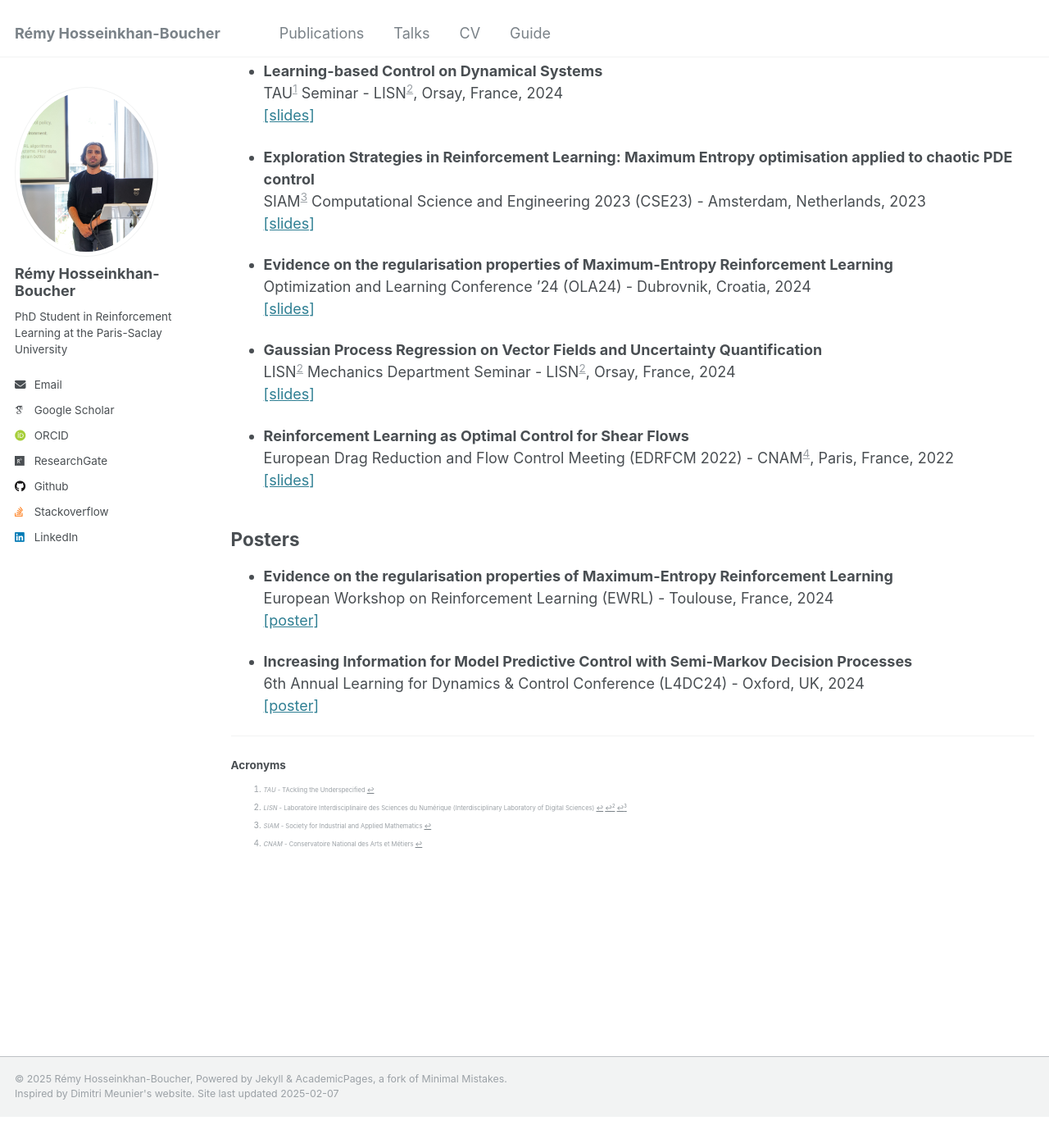
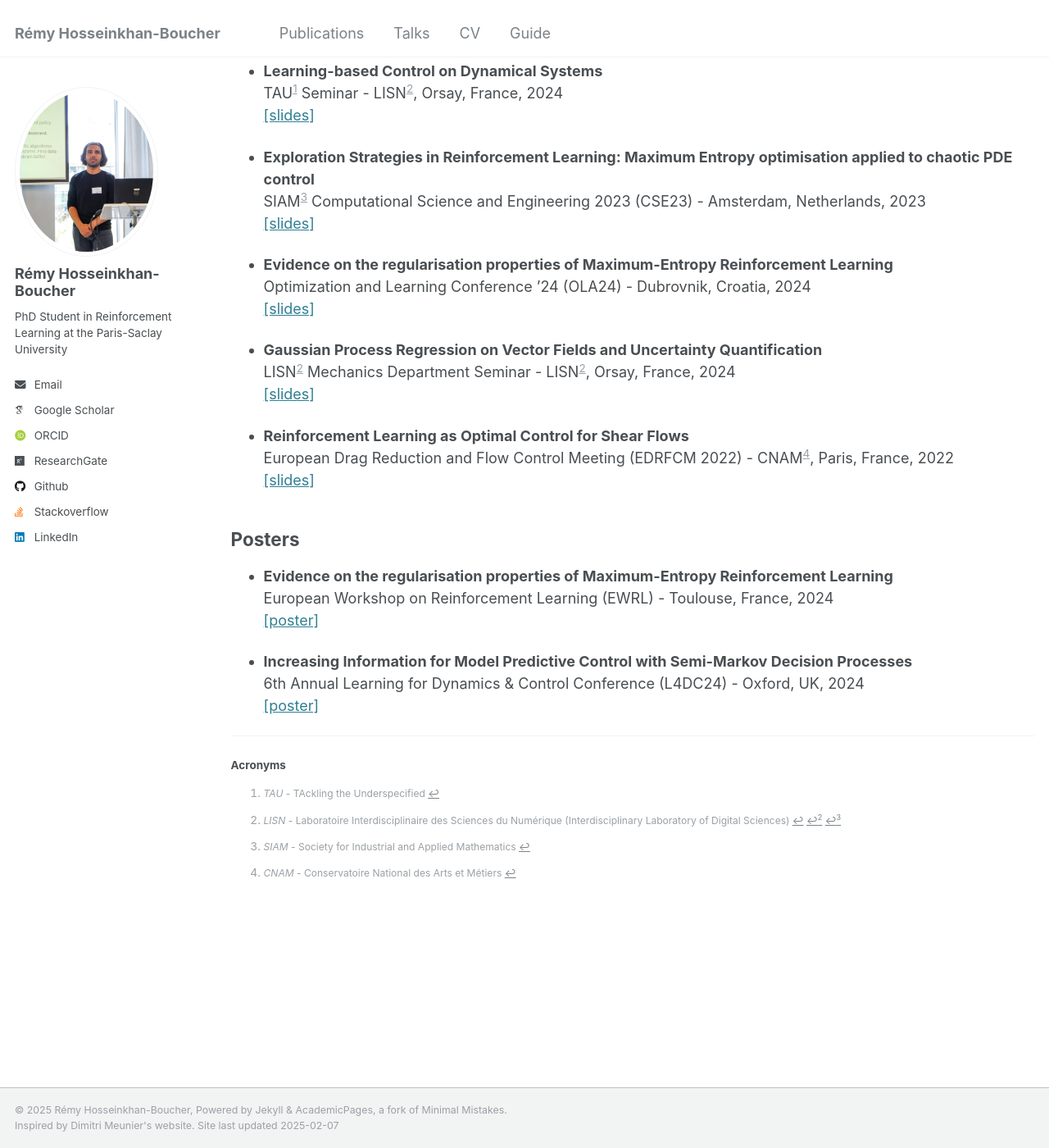
Before and after one commit to ReHoss/rehoss.github.io, a Jekyll site: the page built from _pages/talks.md, in a window 1280 px wide and 1400 px high, scrolled down 151 px. Shown: the whole window at 82% size. Built offline with Jekyll 4.4.1, drawn with Linux system fonts in a browser that asks for light colours; some web fonts are replaced; before the commit the page ends 1513 px from its top, so only the background shows below that.

Commit message:
Add font size variable and increase footnote font size

```diff
--- a/_sass/_utilities.scss
+++ b/_sass/_utilities.scss
@@ -480,7 +480,7 @@ body:hover .visually-hidden button {
 
   ol, li, p {
     margin-bottom: 0;
-    font-size: $type-size-6;
+    font-size: $type-size-6bis;
   }
 }
 
--- a/_sass/_variables.scss
+++ b/_sass/_variables.scss
@@ -38,6 +38,7 @@ $type-size-2                : 1.953em;  // ~31.248px
 $type-size-3                : 1.563em;  // ~25.008px
 $type-size-4                : 1.25em;   // ~20px
 $type-size-5                : 1em;      // ~16px
+$type-size-6bis             : 0.875em;  // ~14px
 $type-size-6                : 0.75em;   // ~12px
 $type-size-7                : 0.6875em; // ~11px
 $type-size-8                : 0.625em;  // ~10px
```
